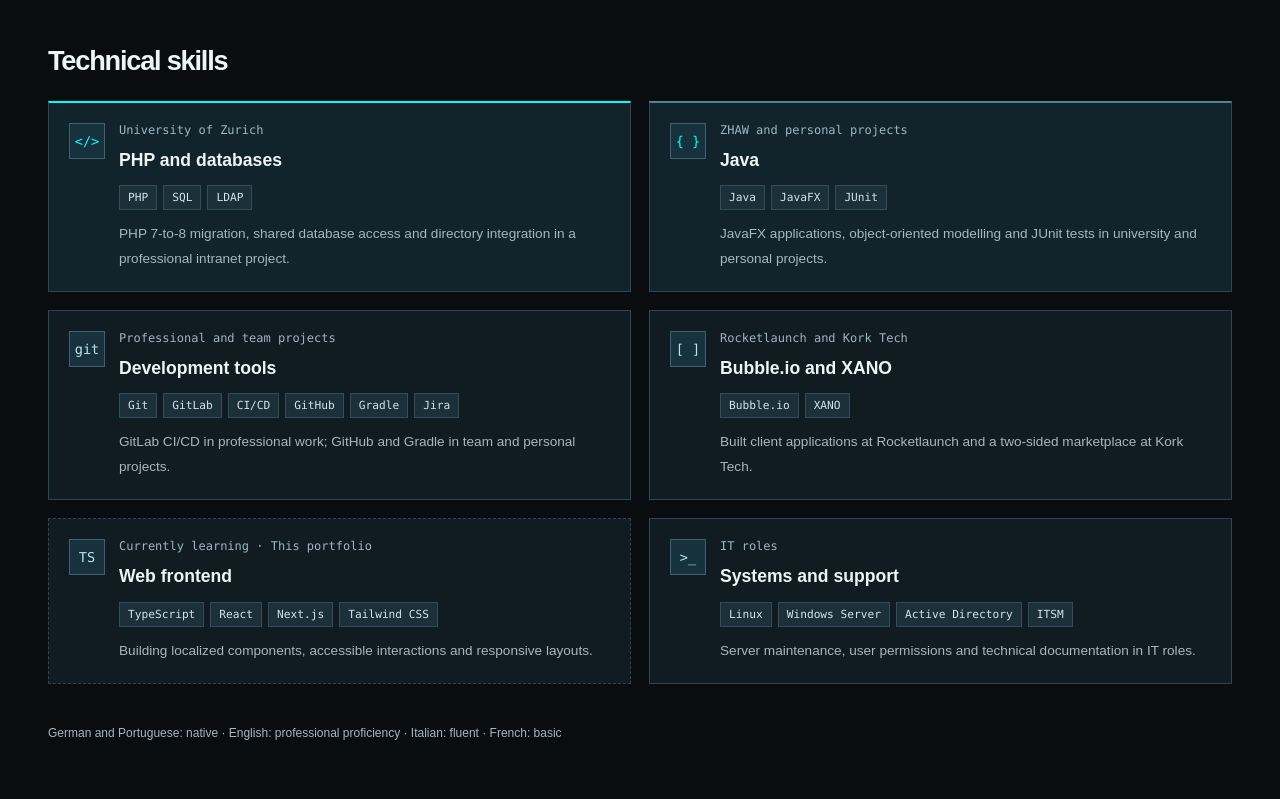
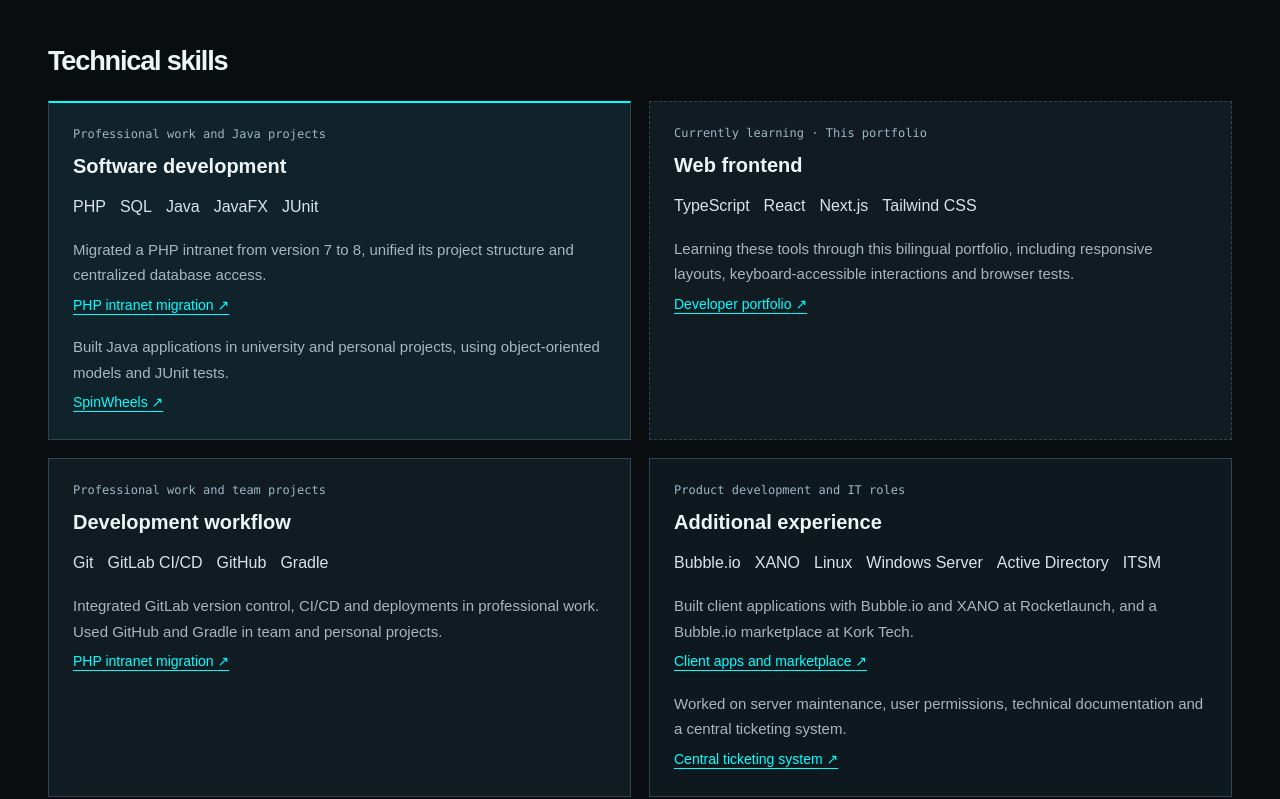
Before and after one commit to Bruno-Pinto/portfolio, a Next.js app: page / in a window 1280 px wide. Shown: the part 5243-6042 px from the top of the page. Built offline with nearby package versions, Linux system fonts and the light colour scheme.

Commit message:
Group skills around development evidence and project links

```diff
--- a/src/app/globals.css
+++ b/src/app/globals.css
@@ -2044,3 +2044,55 @@
 .contact-email > span {
   min-width: 0;
 }
+
+/* Four evidence-led skill groups, with development given first emphasis. */
+.skills .skill-card {
+  display: block;
+  padding: 24px;
+  border-style: solid;
+}
+.skills .skill-development {
+  border-top: 2px solid var(--color-accent);
+  background: #10232b;
+}
+.skills .skill-frontend {
+  border-style: dashed;
+}
+.skills .skill-additional {
+  background: #0e191f;
+}
+.skills .skill-tags {
+  gap: 6px 14px;
+  margin-block: 14px 18px;
+}
+.skills .skill-tags li {
+  border: 0;
+  background: none;
+  padding: 0;
+  color: #d8e4ea;
+  font: 1rem/1.5 var(--font-sans);
+}
+.skills .skill-card h4 {
+  font-size: 1.25rem;
+}
+.skill-evidence {
+  display: grid;
+  gap: 16px;
+}
+.skills .skill-evidence p {
+  font-size: 0.9375rem;
+  line-height: 1.7;
+}
+.skill-evidence a {
+  display: inline-block;
+  margin-top: 6px;
+  color: var(--color-accent);
+  font-size: 0.875rem;
+  text-decoration: underline;
+  text-underline-offset: 4px;
+}
+@media (max-width: 700px) {
+  .skills .skill-card {
+    padding: 20px;
+  }
+}
--- a/src/components/portfolio.tsx
+++ b/src/components/portfolio.tsx
@@ -220,18 +220,37 @@
             <div className="skills">
               {t.skills.map((s) => (
                 <article className={"skill-card skill-" + s.id} key={s.id}>
-                  <span className="skill-icon" aria-hidden="true">
-                    {s.symbol}
-                  </span>
                   <div className="skill-body">
                     <p className="skill-context">{s.context}</p>
                     <h4>{s.title}</h4>
-                    <ul className="skill-tags">
-                      {s.text.split(" · ").map((item) => (
-                        <li key={item}>{item}</li>
+                    <ul
+                      className="skill-tags"
+                      aria-label={
+                        locale === "en" ? "Technologies" : "Technologien"
+                      }
+                    >
+                      {s.tools.map((tool) => (
+                        <li key={tool}>{tool}</li>
                       ))}
                     </ul>
-                    <p className="muted">{s.evidence}</p>
+                    <div className="skill-evidence">
+                      {s.evidence.map((item) => {
+                        const project = projects.find(
+                          (p) => p.id === item.projectId,
+                        );
+                        return (
+                          <div key={item.projectId}>
+                            <p className="muted">{item.text}</p>
+                            {project && (
+                              <a href="#work" data-project-target={project.id}>
+                                {project.title}{" "}
+                                <span aria-hidden="true">↗</span>
+                              </a>
+                            )}
+                          </div>
+                        );
+                      })}
+                    </div>
                   </div>
                 </article>
               ))}
--- a/src/content/portfolio.ts
+++ b/src/content/portfolio.ts
@@ -138,58 +138,67 @@
     skillsTitle: "Technical skills",
     skills: [
       {
-        title: "PHP and databases",
-        text: "PHP · SQL · LDAP",
-        evidence:
-          "PHP 7-to-8 migration, shared database access and directory integration in a professional intranet project.",
-        id: "php",
-        symbol: "</>",
-        context: "University of Zurich",
+        id: "development",
+        title: "Software development",
+        context: "Professional work and Java projects",
+        tools: ["PHP", "SQL", "Java", "JavaFX", "JUnit"],
+        evidence: [
+          {
+            text: "Migrated a PHP intranet from version 7 to 8, unified its project structure and centralized database access.",
+            projectId: "php",
           },
           {
-        title: "Java",
-        text: "Java · JavaFX · JUnit",
-        evidence:
-          "JavaFX applications, object-oriented modelling and JUnit tests in university and personal projects.",
-        id: "java",
-        symbol: "{ }",
-        context: "ZHAW and personal projects",
+            text: "Built Java applications in university and personal projects, using object-oriented models and JUnit tests.",
+            projectId: "spinwheels",
+          },
+        ],
       },
       {
-        title: "Development tools",
-        text: "Git · GitLab · CI/CD · GitHub · Gradle · Jira",
-        evidence:
-          "GitLab CI/CD in professional work; GitHub and Gradle in team and personal projects.",
-        id: "tools",
-        symbol: "git",
-        context: "Professional and team projects",
+        id: "frontend",
+        title: "Web frontend",
+        context: "Currently learning · This portfolio",
+        tools: ["TypeScript", "React", "Next.js", "Tailwind CSS"],
+        evidence: [
+          {
+            text: "Learning these tools through this bilingual portfolio, including responsive layouts, keyboard-accessible interactions and browser tests.",
+            projectId: "portfolio",
+          },
+        ],
       },
       {
-        title: "Bubble.io and XANO",
-        text: "Bubble.io · XANO",
-        evidence:
-          "Built client applications at Rocketlaunch and a two-sided marketplace at Kork Tech.",
-        id: "products",
-        symbol: "[ ]",
-        context: "Rocketlaunch and Kork Tech",
+        id: "workflow",
+        title: "Development workflow",
+        context: "Professional work and team projects",
+        tools: ["Git", "GitLab CI/CD", "GitHub", "Gradle"],
+        evidence: [
+          {
+            text: "Integrated GitLab version control, CI/CD and deployments in professional work. Used GitHub and Gradle in team and personal projects.",
+            projectId: "php",
+          },
+        ],
       },
       {
-        title: "Web frontend",
-        text: "TypeScript · React · Next.js · Tailwind CSS",
-        evidence:
-          "Building localized components, accessible interactions and responsive layouts.",
-        id: "frontend",
-        symbol: "TS",
-        context: "Currently learning · This portfolio",
+        id: "additional",
+        title: "Additional experience",
+        context: "Product development and IT roles",
+        tools: [
+          "Bubble.io",
+          "XANO",
+          "Linux",
+          "Windows Server",
+          "Active Directory",
+          "ITSM",
+        ],
+        evidence: [
+          {
+            text: "Built client applications with Bubble.io and XANO at Rocketlaunch, and a Bubble.io marketplace at Kork Tech.",
+            projectId: "products",
           },
           {
-        title: "Systems and support",
-        text: "Linux · Windows Server · Active Directory · ITSM",
-        evidence:
-          "Server maintenance, user permissions and technical documentation in IT roles.",
-        id: "systems",
-        symbol: ">_",
-        context: "IT roles",
+            text: "Worked on server maintenance, user permissions, technical documentation and a central ticketing system.",
+            projectId: "itsm",
+          },
+        ],
       },
     ],
     languages:
@@ -348,58 +357,67 @@
     skillsTitle: "Technische Kenntnisse",
     skills: [
       {
-        title: "PHP und Datenbanken",
-        text: "PHP · SQL · LDAP",
-        evidence:
-          "PHP-7-auf-8-Migration, zentrale Datenbankzugriffe und Verzeichnisanbindung in einem beruflichen Intranet-Projekt.",
-        id: "php",
-        symbol: "</>",
-        context: "Universität Zürich",
+        id: "development",
+        title: "Softwareentwicklung",
+        context: "Berufliche Arbeit und Java-Projekte",
+        tools: ["PHP", "SQL", "Java", "JavaFX", "JUnit"],
+        evidence: [
+          {
+            text: "Ein PHP-Intranet von Version 7 auf 8 migriert, die Projektstruktur vereinheitlicht und Datenbankzugriffe zentralisiert.",
+            projectId: "php",
           },
           {
-        title: "Java",
-        text: "Java · JavaFX · JUnit",
-        evidence:
-          "JavaFX-Anwendungen, objektorientierte Modellierung und JUnit-Tests in Hochschulprojekten und eigenen Anwendungen.",
-        id: "java",
-        symbol: "{ }",
-        context: "ZHAW und eigene Projekte",
+            text: "Java-Anwendungen in Hochschulprojekten und eigenen Projekten entwickelt, mit objektorientierten Modellen und JUnit-Tests.",
+            projectId: "spinwheels",
+          },
+        ],
       },
       {
-        title: "Entwicklungswerkzeuge",
-        text: "Git · GitLab · CI/CD · GitHub · Gradle · Jira",
-        evidence:
-          "GitLab CI/CD im Beruf; GitHub und Gradle in Teamprojekten und eigenen Anwendungen.",
-        id: "tools",
-        symbol: "git",
-        context: "Berufliche Arbeit und Teamprojekte",
+        id: "frontend",
+        title: "Web-Frontend",
+        context: "Diese Werkzeuge lerne ich gerade · Dieses Portfolio",
+        tools: ["TypeScript", "React", "Next.js", "Tailwind CSS"],
+        evidence: [
+          {
+            text: "Diese Werkzeuge lerne ich beim Aufbau dieses zweisprachigen Portfolios, einschliesslich responsiver Layouts, Tastaturbedienung und Browsertests.",
+            projectId: "portfolio",
+          },
+        ],
       },
       {
-        title: "Bubble.io und XANO",
-        text: "Bubble.io · XANO",
-        evidence:
-          "Kundenanwendungen bei Rocketlaunch und einen zweiseitigen Marktplatz bei Kork Tech entwickelt.",
-        id: "products",
-        symbol: "[ ]",
-        context: "Rocketlaunch und Kork Tech",
+        id: "workflow",
+        title: "Entwicklungsablauf",
+        context: "Berufliche Arbeit und Teamprojekte",
+        tools: ["Git", "GitLab CI/CD", "GitHub", "Gradle"],
+        evidence: [
+          {
+            text: "GitLab für Versionsverwaltung, CI/CD und Deployments im Beruf integriert. GitHub und Gradle in Teamprojekten und eigenen Projekten eingesetzt.",
+            projectId: "php",
+          },
+        ],
       },
       {
-        title: "Web-Frontend",
-        text: "TypeScript · React · Next.js · Tailwind CSS",
-        evidence:
-          "Aufbau lokalisierter Komponenten, zugänglicher Interaktionen und responsiver Layouts.",
-        id: "frontend",
-        symbol: "TS",
-        context: "Diese Werkzeuge lerne ich gerade · Dieses Portfolio",
+        id: "additional",
+        title: "Weitere Erfahrung",
+        context: "Produktentwicklung und IT-Tätigkeiten",
+        tools: [
+          "Bubble.io",
+          "XANO",
+          "Linux",
+          "Windows Server",
+          "Active Directory",
+          "ITSM",
+        ],
+        evidence: [
+          {
+            text: "Kundenanwendungen mit Bubble.io und XANO bei Rocketlaunch und einen Bubble.io-Marktplatz bei Kork Tech entwickelt.",
+            projectId: "products",
           },
           {
-        title: "Systeme und Support",
-        text: "Linux · Windows Server · Active Directory · ITSM",
-        evidence:
-          "Serverwartung, Benutzerrechte und technische Dokumentation in IT-Tätigkeiten.",
-        id: "systems",
-        symbol: ">_",
-        context: "IT-Tätigkeiten",
+            text: "An Serverwartung, Benutzerrechten, technischer Dokumentation und einem zentralen Ticketsystem gearbeitet.",
+            projectId: "itsm",
+          },
+        ],
       },
     ],
     languages:
```
Also changed, not shown: 2 other files (tests, documents, lock files or other folders). Lines whose indentation alone changed are shown as unchanged.
